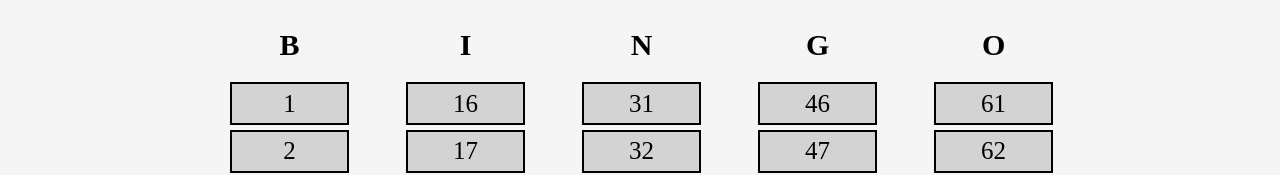
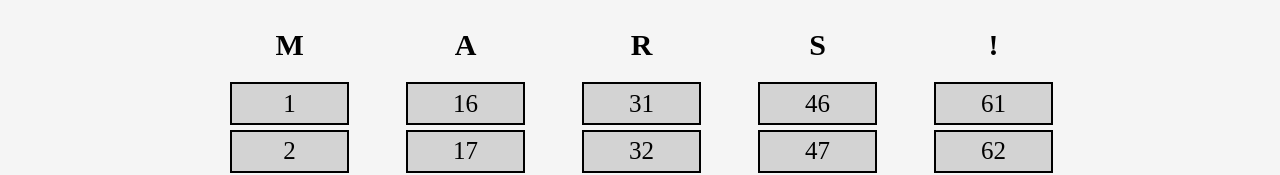
Before and after one commit to rostabingo/rostabingo.github.io, a React (Vite) app: page /mars in a window 1280 px wide. Shown: the top 175 px of the page. Built offline with nearby package versions, Linux system fonts and the light colour scheme.

Commit message:
add route mars

```diff
--- a/package.json
+++ b/package.json
@@ -44,6 +44,7 @@
         "classnames": "^2.5.1",
         "jotai": "^2.8.0",
         "react": "^18.2.0",
-        "react-dom": "^18.2.0"
+        "react-dom": "^18.2.0",
+        "react-router-dom": "^6.30.3"
     }
 }
--- a/src/containers/App/App.tsx
+++ b/src/containers/App/App.tsx
@@ -1,88 +1,15 @@
-import React, { useState } from "react";
-import { gameModeAtom } from "Atoms/Atoms";
-import { useSetAtom } from "jotai";
-import { tileSquare } from "types";
-
-import { Button } from "components/Button";
-import { CurrentNumber } from "components/CurrentNumber";
-import { Targets } from "components/Targets";
-
-import "../../global.module.scss";
-
-import { Board } from "../Board";
-
-import * as styles from "./App.module.scss";
+import React from "react";
+import { BrowserRouter as Router, Routes, Route, Navigate } from "react-router-dom";
+import { Game } from "../Game";
 
 export const App: React.FC = () => {
-    const { tiles, setTiles } = useTiles();
-    const [currentTile, setCurrentTile] = useState<tileSquare>({ id: 0, char: "", state: false });
-    const clearTarget = useSetAtom(gameModeAtom);
-
-    const getNextTile = () => {
-        const getRandom = (tiles: tileSquare[]): tileSquare => {
-            return tiles[Math.floor(Math.random() * tiles.length)];
-        };
-        const newTile = getRandom(tiles.filter((tile) => !tile.state));
-
-        if (newTile) {
-            setCurrentTile(newTile);
-            setTiles((prevState) =>
-                prevState.map((tile) => {
-                    if (tile.id === newTile.id) {
-                        return { ...tile, state: true };
-                    } else {
-                        return tile;
-                    }
-                })
-            );
-        }
-    };
-
-    const clearGame = () => {
-        setTiles((prevState) =>
-            prevState.map((tile) => {
-                return { ...tile, state: false };
-            })
-        );
-        setCurrentTile({ id: 0, char: "", state: false });
-        clearTarget(1);
-    };
-
     return (
-        <div className={styles.gameWrapper}>
-            <div className={styles.panelRight}>
-                <CurrentNumber char={currentTile.char} num={currentTile.id} />
-                <Button buttonText="NÄSTA NUMMER" onClick={getNextTile} variant={"nextNumber"} />
-            </div>
-            <Board tiles={tiles} />
-            <div className={styles.panelLeft}>
-                <Targets />
-                <Button buttonText="NYTT SPEL" onClick={clearGame} variant={"newGame"} />
-            </div>
-        </div>
+        <Router basename="/">
+            <Routes>
+                <Route path="/" element={<Game letters={["B", "I", "N", "G", "O"]} />} />
+                <Route path="/mars" element={<Game letters={["M", "A", "R", "S", "!"]} />} />
+                <Route path="*" element={<Navigate to="/" />} />
+            </Routes>
+        </Router>
     );
 };
-
-const useTiles = () => {
-    const getChar = (num: number) => {
-        if (num >= 0 && num < 15) {
-            return "B";
-        } else if (num >= 15 && num < 30) {
-            return "I";
-        } else if (num >= 30 && num < 45) {
-            return "N";
-        } else if (num >= 45 && num < 60) {
-            return "G";
-        } else {
-            return "O";
-        }
-    };
-
-    const [tiles, setTiles] = useState<tileSquare[]>(
-        Array.from(Array(75)).map((_, index) => {
-            return { id: index + 1, char: getChar(index), state: false } as tileSquare;
-        })
-    );
-
-    return { tiles, setTiles };
-};
--- a/src/containers/Board/Board.tsx
+++ b/src/containers/Board/Board.tsx
@@ -7,16 +7,21 @@ import * as styles from "./Board.module.scss";
 
 type BoardProps = {
     tiles: tileSquare[];
+    letters?: string[];
 };
 
-export const Board: React.FC<BoardProps> = ({ tiles }) => {
+export const Board: React.FC<BoardProps> = ({ tiles, letters = ["B", "I", "N", "G", "O"] }) => {
+    const tilesPerColumn = tiles.length / letters.length;
+
     return (
         <div className={styles.board}>
-            <Column letter="B" tiles={tiles.slice(0, 15)} />
-            <Column letter="I" tiles={tiles.slice(15, 30)} />
-            <Column letter="N" tiles={tiles.slice(30, 45)} />
-            <Column letter="G" tiles={tiles.slice(45, 60)} />
-            <Column letter="O" tiles={tiles.slice(60, 75)} />
+            {letters.map((letter, index) => (
+                <Column
+                    key={letter}
+                    letter={letter}
+                    tiles={tiles.slice(index * tilesPerColumn, (index + 1) * tilesPerColumn)}
+                />
+            ))}
         </div>
     );
 };
--- /dev/null
+++ b/src/containers/Game/Game.tsx
@@ -0,0 +1,89 @@
+import React, { useState } from "react";
+import { gameModeAtom } from "Atoms/Atoms";
+import { useSetAtom } from "jotai";
+import { tileSquare } from "types";
+
+import { Button } from "components/Button";
+import { CurrentNumber } from "components/CurrentNumber";
+import { Targets } from "components/Targets";
+
+import "../../global.module.scss";
+
+import { Board } from "../Board";
+
+import * as styles from "./Game.module.scss";
+
+type GameProps = {
+    letters: string[];
+};
+
+export const Game: React.FC<GameProps> = ({ letters }) => {
+    const { tiles, setTiles } = useGameTiles(letters);
+    const [currentTile, setCurrentTile] = useState<tileSquare>({ id: 0, char: "", state: false });
+    const clearTarget = useSetAtom(gameModeAtom);
+
+    const getNextTile = () => {
+        const getRandom = (tiles: tileSquare[]): tileSquare => {
+            return tiles[Math.floor(Math.random() * tiles.length)];
+        };
+        const newTile = getRandom(tiles.filter((tile) => !tile.state));
+
+        if (newTile) {
+            setCurrentTile(newTile);
+            setTiles((prevState) =>
+                prevState.map((tile) => {
+                    if (tile.id === newTile.id) {
+                        return { ...tile, state: true };
+                    } else {
+                        return tile;
+                    }
+                })
+            );
+        }
+    };
+
+    const clearGame = () => {
+        setTiles((prevState) =>
+            prevState.map((tile) => {
+                return { ...tile, state: false };
+            })
+        );
+        setCurrentTile({ id: 0, char: "", state: false });
+        clearTarget(1);
+    };
+
+    return (
+        <div className={styles.gameWrapper}>
+            <div className={styles.panelRight}>
+                <CurrentNumber char={currentTile.char} num={currentTile.id} />
+                <Button buttonText="NÄSTA NUMMER" onClick={getNextTile} variant={"nextNumber"} />
+            </div>
+            <Board tiles={tiles} letters={letters} />
+            <div className={styles.panelLeft}>
+                <Targets />
+                <Button buttonText="NYTT SPEL" onClick={clearGame} variant={"newGame"} />
+            </div>
+        </div>
+    );
+};
+
+const useGameTiles = (letters: string[]) => {
+    const totalTiles = 75;
+    const getChar = (num: number) => {
+        const tileRange = totalTiles / letters.length;
+        for (let i = 0; i < letters.length; i++) {
+            if (num >= i * tileRange && num < (i + 1) * tileRange) {
+                return letters[i];
+            }
+        }
+        return letters[letters.length - 1];
+    };
+
+    const [tiles, setTiles] = useState<tileSquare[]>(
+        Array.from(Array(totalTiles)).map((_, index) => {
+            return { id: index + 1, char: getChar(index), state: false } as tileSquare;
+        })
+    );
+
+    return { tiles, setTiles };
+};
--- /dev/null
+++ b/src/containers/Game/index.ts
@@ -0,0 +1 @@
+export * from "./Game";
```
Also changed, not shown: src/containers/Game/Game.module.scss (renamed from src/containers/App/App.module.scss), 1 other file (tests, documents, lock files or other folders).
